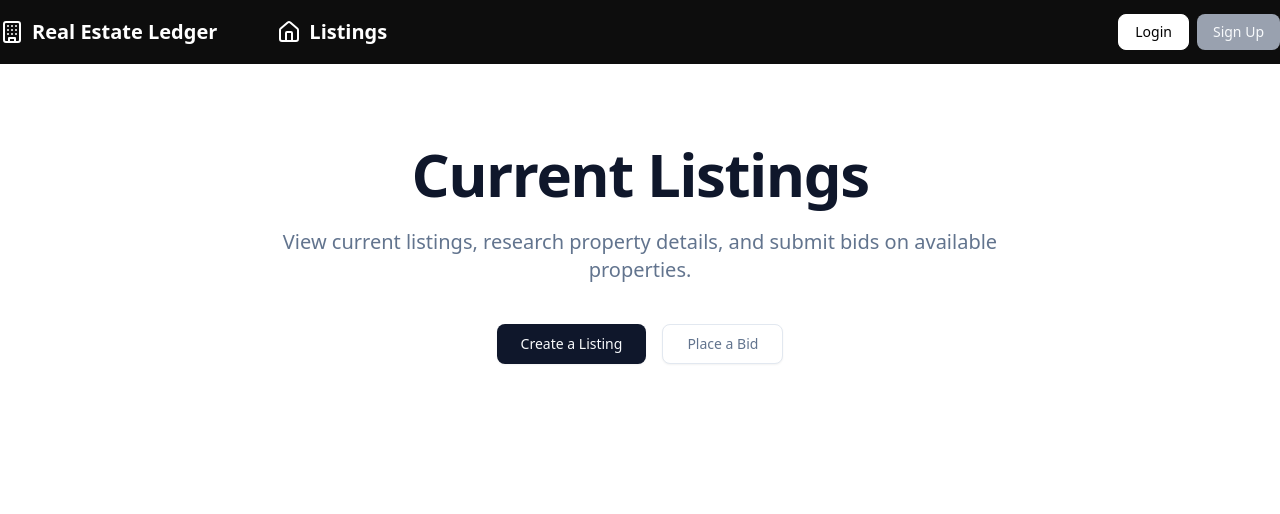
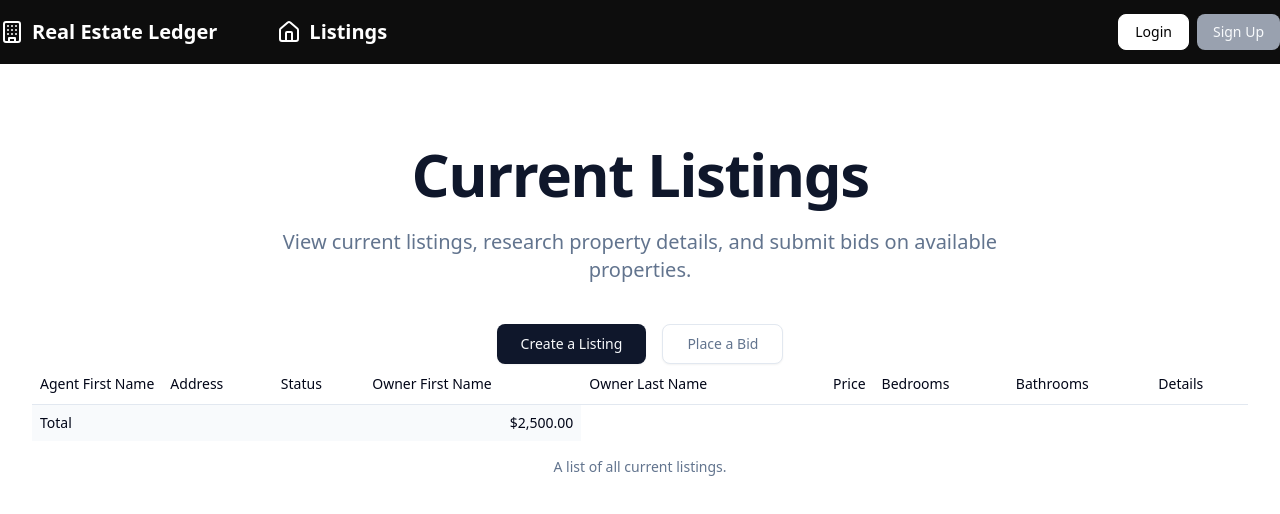
Before and after one commit to Real-Estate-Security/frontend-real-estate-ledger, a React (Vite) app: page /frontend-real-estate-ledger/listings in a window 1280 px wide. Shown: the top 514 px of the page. Built offline with nearby package versions, Linux system fonts and the light colour scheme.

Commit message:
table made

```diff
--- /dev/null
+++ b/src/components/ui/table.tsx
@@ -0,0 +1,114 @@
+import * as React from "react"
+
+import { cn } from "@/lib/utils"
+
+function Table({ className, ...props }: React.ComponentProps<"table">) {
+  return (
+    <div
+      data-slot="table-container"
+      className="relative w-full overflow-x-auto"
+    >
+      <table
+        data-slot="table"
+        className={cn("w-full caption-bottom text-sm", className)}
+        {...props}
+      />
+    </div>
+  )
+}
+
+function TableHeader({ className, ...props }: React.ComponentProps<"thead">) {
+  return (
+    <thead
+      data-slot="table-header"
+      className={cn("[&_tr]:border-b", className)}
+      {...props}
+    />
+  )
+}
+
+function TableBody({ className, ...props }: React.ComponentProps<"tbody">) {
+  return (
+    <tbody
+      data-slot="table-body"
+      className={cn("[&_tr:last-child]:border-0", className)}
+      {...props}
+    />
+  )
+}
+
+function TableFooter({ className, ...props }: React.ComponentProps<"tfoot">) {
+  return (
+    <tfoot
+      data-slot="table-footer"
+      className={cn(
+        "bg-muted/50 border-t font-medium [&>tr]:last:border-b-0",
+        className
+      )}
+      {...props}
+    />
+  )
+}
+
+function TableRow({ className, ...props }: React.ComponentProps<"tr">) {
+  return (
+    <tr
+      data-slot="table-row"
+      className={cn(
+        "hover:bg-muted/50 data-[state=selected]:bg-muted border-b transition-colors",
+        className
+      )}
+      {...props}
+    />
+  )
+}
+
+function TableHead({ className, ...props }: React.ComponentProps<"th">) {
+  return (
+    <th
+      data-slot="table-head"
+      className={cn(
+        "text-foreground h-10 px-2 text-left align-middle font-medium whitespace-nowrap [&:has([role=checkbox])]:pr-0 [&>[role=checkbox]]:translate-y-[2px]",
+        className
+      )}
+      {...props}
+    />
+  )
+}
+
+function TableCell({ className, ...props }: React.ComponentProps<"td">) {
+  return (
+    <td
+      data-slot="table-cell"
+      className={cn(
+        "p-2 align-middle whitespace-nowrap [&:has([role=checkbox])]:pr-0 [&>[role=checkbox]]:translate-y-[2px]",
+        className
+      )}
+      {...props}
+    />
+  )
+}
+
+function TableCaption({
+  className,
+  ...props
+}: React.ComponentProps<"caption">) {
+  return (
+    <caption
+      data-slot="table-caption"
+      className={cn("text-muted-foreground mt-4 text-sm", className)}
+      {...props}
+    />
+  )
+}
+
+export {
+  Table,
+  TableHeader,
+  TableBody,
+  TableFooter,
+  TableHead,
+  TableRow,
+  TableCell,
+  TableCaption,
+}
--- a/src/pages/Listings.tsx
+++ b/src/pages/Listings.tsx
@@ -1,5 +1,60 @@
 import { Link, useNavigate } from "react-router-dom";
 import { Button } from "@/components/ui/button";
+import {
+  Table,
+  TableBody,
+  TableCaption,
+  TableCell,
+  TableFooter,
+  TableHead,
+  TableHeader,
+  TableRow,
+} from "@/components/ui/table";
+
+// const LISTINGS = [ //example from shacn documentation - replace w listing info from table SQL
+//   {
+//     invoice: "INV001",
+//     paymentStatus: "Paid",
+//     totalAmount: "$250.00",
+//     paymentMethod: "Credit Card",
+//   },
+//   {
+//     invoice: "INV002",
+//     paymentStatus: "Pending",
+//     totalAmount: "$150.00",
+//     paymentMethod: "PayPal",
+//   },
+//   {
+//     invoice: "INV003",
+//     paymentStatus: "Unpaid",
+//     totalAmount: "$350.00",
+//     paymentMethod: "Bank Transfer",
+//   },
+//   {
+//     invoice: "INV004",
+//     paymentStatus: "Paid",
+//     totalAmount: "$450.00",
+//     paymentMethod: "Credit Card",
+//   },
+//   {
+//     invoice: "INV005",
+//     paymentStatus: "Paid",
+//     totalAmount: "$550.00",
+//     paymentMethod: "PayPal",
+//   },
+//   {
+//     invoice: "INV006",
+//     paymentStatus: "Pending",
+//     totalAmount: "$200.00",
+//     paymentMethod: "Bank Transfer",
+//   },
+//   {
+//     invoice: "INV007",
+//     paymentStatus: "Unpaid",
+//     totalAmount: "$300.00",
+//     paymentMethod: "Credit Card",
+//   },
+// ]
 
 const ViewListings = () => {
   const navigate = useNavigate();
@@ -32,9 +87,43 @@ const ViewListings = () => {
             </div>
          </div>
         </div>
+
+  <Table>
+  <TableCaption>A list of all current listings.</TableCaption>
+  <TableHeader>
+    <TableRow>
+      <TableHead className="w-[100px]">Agent First Name</TableHead>
+      <TableHead>Address</TableHead>
+      <TableHead>Status</TableHead>
+      <TableHead>Owner First Name</TableHead>
+      <TableHead>Owner Last Name</TableHead>
+      <TableHead className="text-right">Price</TableHead>
+      <TableHead>Bedrooms</TableHead>
+      <TableHead>Bathrooms</TableHead>
+      <TableHead>Details</TableHead>
+    </TableRow>
+  </TableHeader>
+  <TableBody>
+    {/* {invoices.map((invoice) => (
+      <TableRow key={invoice.invoice}>
+        <TableCell className="font-medium">{invoice.invoice}</TableCell>
+        <TableCell>{invoice.paymentStatus}</TableCell>
+        <TableCell>{invoice.paymentMethod}</TableCell>
+        <TableCell className="text-right">{invoice.totalAmount}</TableCell>
+      </TableRow>
+    ))} */}
+  </TableBody>
+  <TableFooter>
+    <TableRow>
+      <TableCell colSpan={3}>Total</TableCell>
+      <TableCell className="text-right">$2,500.00</TableCell>
+    </TableRow>
+  </TableFooter>
+  </Table>
       </section>
     </div>
-  )
+)
+
 }
 
 export default ViewListings;
```
